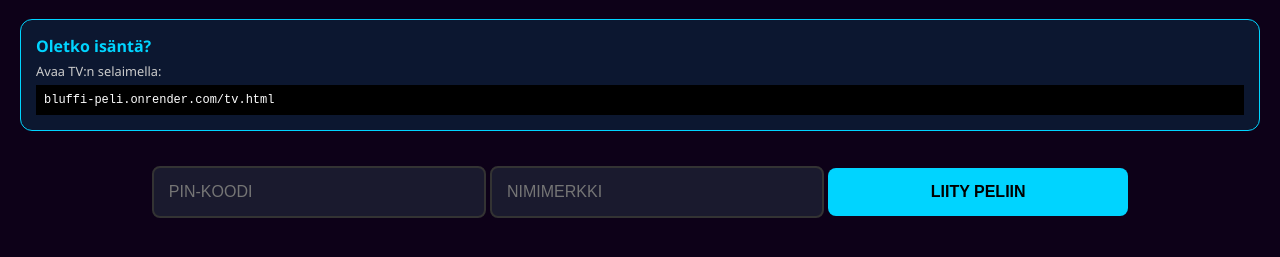
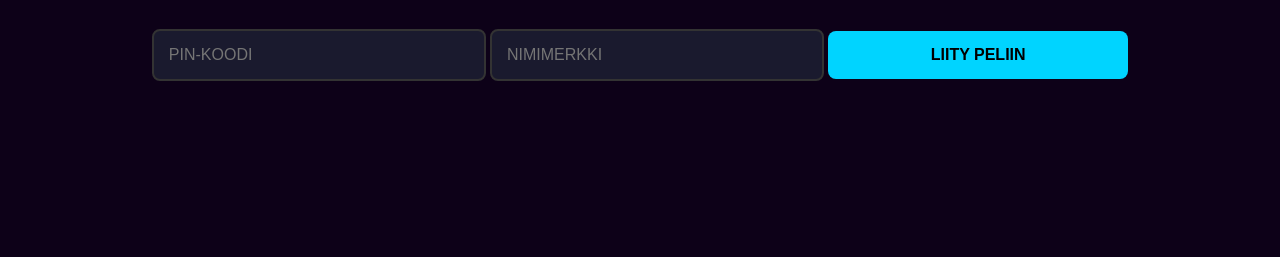
Before and after one commit to ToniAhponen-coder/bluffi-peli, a website: page public/pelaaja.html in a window 1280 px wide. Shown: the part 87-344 px from the top of the page. Drawn offline with Linux system fonts and the light colour scheme.

Commit message:
Update pelaaja.html

```diff
--- a/public/pelaaja.html
+++ b/public/pelaaja.html
@@ -21,11 +21,6 @@
 <body>
     <div id="join-screen" class="screen active">
         <h1>BLUFFI & FAKTA 🎭</h1>
-        <div class="host-guide">
-            <p style="margin:0; font-weight:bold; color:#00d4ff;">Oletko isäntä?</p>
-            <p style="margin:5px 0; font-size:0.8rem; color:#ccc;">Avaa TV:n selaimella:</p>
-            <code style="display:block; background:#000; padding:8px; color:#fff; font-size:0.75rem;">bluffi-peli.onrender.com/tv.html</code>
-        </div>
         <input type="number" id="room-input" placeholder="PIN-KOODI" inputmode="numeric">
         <input type="text" id="name-input" placeholder="NIMIMERKKI" maxlength="12">
         <button id="join-btn">LIITY PELIIN</button>
```
